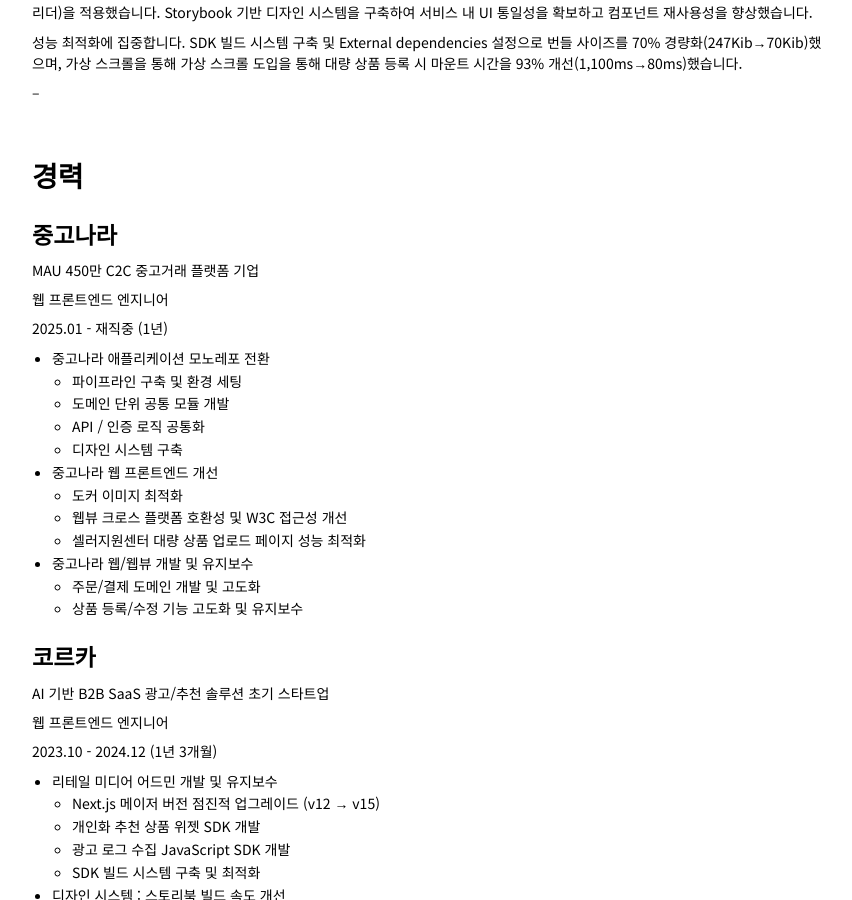
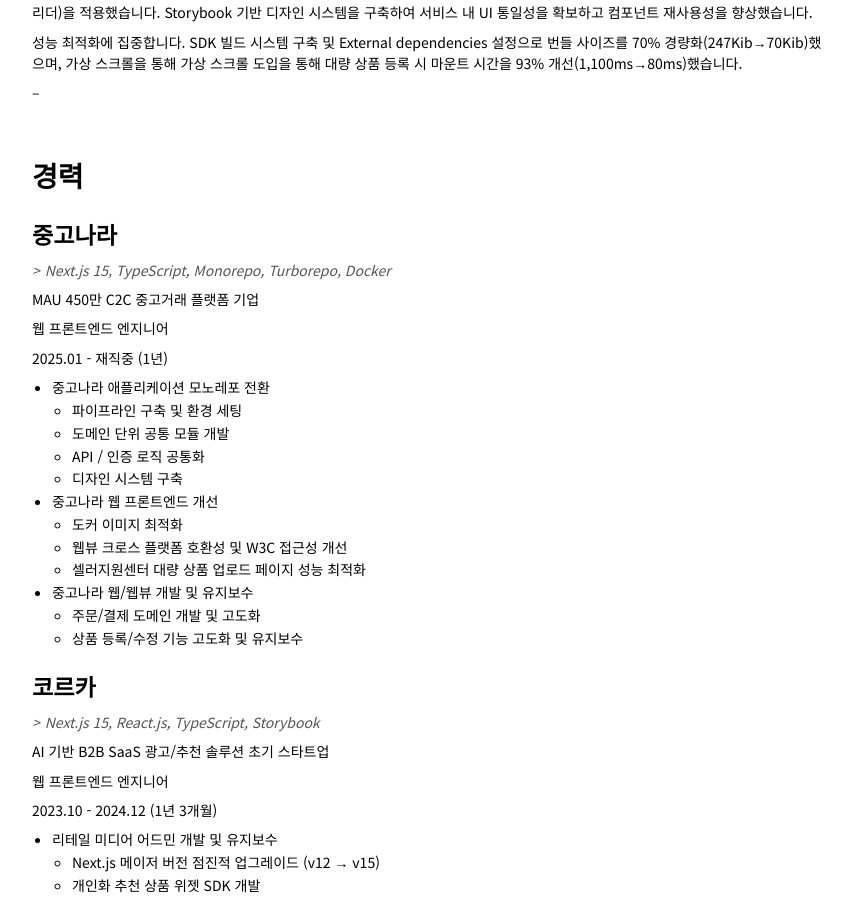
Before and after one commit to ghost-redo/ghost-redo.github.io, a Jekyll site: the page built from resume.md, in a window 1280 px wide and 900 px high, scrolled down 300 px. Shown: the whole window, without its empty margins (209-1061 px from the left). Built offline with Jekyll 4.4.1, drawn with Linux system fonts in a browser that asks for light colours; some web fonts are replaced.

Commit message:
Update resume.md

```diff
--- a/resume.md
+++ b/resume.md
@@ -26,6 +26,7 @@ DX 개선에 집중합니다. Turborepo 모노레포 전환으로 3개 서비스
 # 경력
 
 ## 중고나라
+> _Next.js 15, TypeScript, Monorepo, Turborepo, Docker_
 
 MAU 450만 C2C 중고거래 플랫폼 기업
 
@@ -47,6 +48,7 @@ MAU 450만 C2C 중고거래 플랫폼 기업
   - 상품 등록/수정 기능 고도화 및 유지보수
 
 ## 코르카
+> _Next.js 15, React.js, TypeScript, Storybook_
 
 AI 기반 B2B SaaS 광고/추천 솔루션 초기 스타트업
 
```
